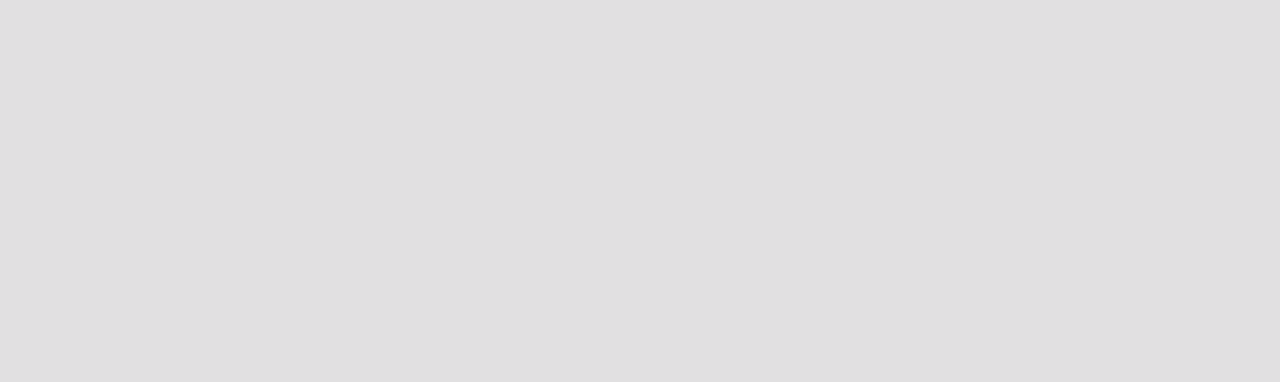
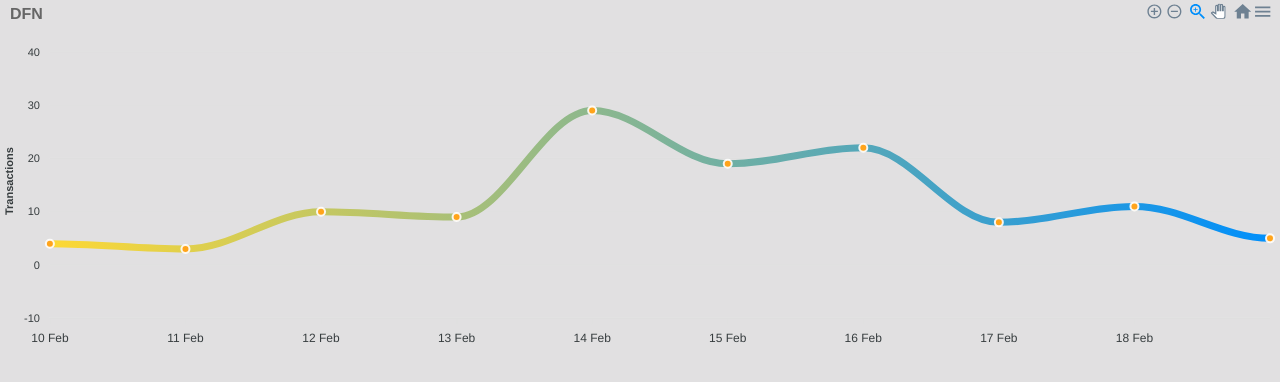
Before and after one commit to dfinityexplorer/data-vis, a React (Create React App) app: page / in a window 1280 px wide. Shown: the top 382 px of the page. Built offline with nearby package versions, Linux system fonts and the light colour scheme.

Commit message:
Add gradient line chart example

```diff
--- a/package.json
+++ b/package.json
@@ -4,8 +4,11 @@
   "private": true,
   "dependencies": {
     "ajv": "^6.5.4",
+    "apexcharts": "^3.3.1",
+    "axios": "^0.18.0",
     "prop-types": "^15.6.2",
     "react": "^15.6.2",
+    "react-apexcharts": "^1.2.1",
     "react-dom": "^15.6.2",
     "react-router-dom": "^4.3.1",
     "react-scripts": "1.1.5",
--- a/src/App.js
+++ b/src/App.js
@@ -1,14 +1,102 @@
-import React, { Component } from 'react';
+import React, { Component } from "react";
 import './App.css';
-// import Constants from './constants';
+import ReactApexChart from "react-apexcharts";
+import axios from 'axios';
 
 class App extends Component {
+  constructor(props) {
+    super(props);
+
+    this.state = {
+      options: {
+        chart: {
+          type: 'line',
+          width: '50%',
+          shadow: {
+            enabled: false,
+            color: '#bbb',
+            top: 3,
+            left: 2,
+            blur: 3,
+            opacity: 1
+          },
+        },
+        stroke: {
+          width: 7,
+          curve: 'smooth'
+        },
+
+        xaxis: {
+          type: 'datetime',
+          categories: ['2/10/2019', '2/11/2019', '2/12/2019', '2/13/2019', '2/14/2019', '2/15/2019', '2/16/2019', '2/17/2019', '2/18/2019', '2/19/2019'
+          ],
+        },
+        title: {
+          text: 'DFN',
+          align: 'left',
+          style: {
+            fontSize: "16px",
+            color: '#666'
+          }
+        },
+        fill: {
+          type: 'gradient',
+          gradient: {
+            shade: 'dark',
+            gradientToColors: ['#FDD835'],
+            shadeIntensity: 1,
+            type: 'horizontal',
+            opacityFrom: 1,
+            opacityTo: 1,
+            stops: [0, 100, 100, 100]
+          },
+        },
+        markers: {
+          size: 4,
+          opacity: 0.9,
+          colors: ["#FFA41B"],
+          strokeColor: "#fff",
+          strokeWidth: 2,
+
+          hover: {
+            size: 7,
+          }
+        },
+        yaxis: {
+          min: -10,
+          max: 40,
+          title: {
+            text: 'Transactions',
+          },
+        }
+      },
+      series: [{
+        name: 'Prices',
+        data: [4, 3, 10, 9, 29, 19, 22, 8, 11, 5]
+      }],
+    }
+  }
+
+  // ComponentDidMount() {
+  //       axios.get(
+  //           "https://api.nomics.com/v1/prices?key=2018-08-demo-dont-deploy-6eb4ce24acd11f08"
+  //         ).then((response) => {
+  //             this.setState({prices: response.data})
+  //           })
+  //         }
+
   render() {
+
+
     return (
-      <blank></blank>
-    )
 
+
+        <div id="chart">
+          <ReactApexChart options={this.state.options} series={this.state.series} type="line" height="350" />
+        </div>
+
+
+    );
   }
 }
-
 export default App;
```
Also changed, not shown: 1 other file (tests, documents, lock files or other folders).
